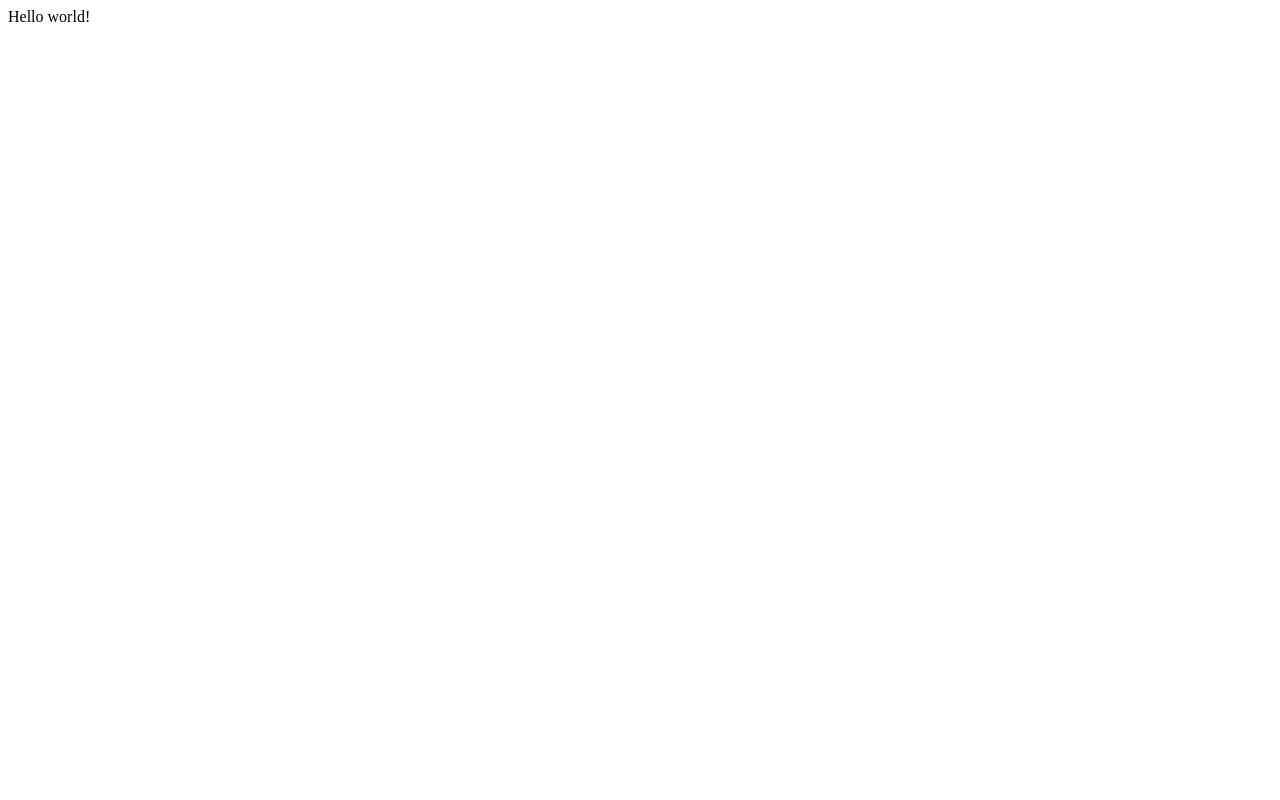
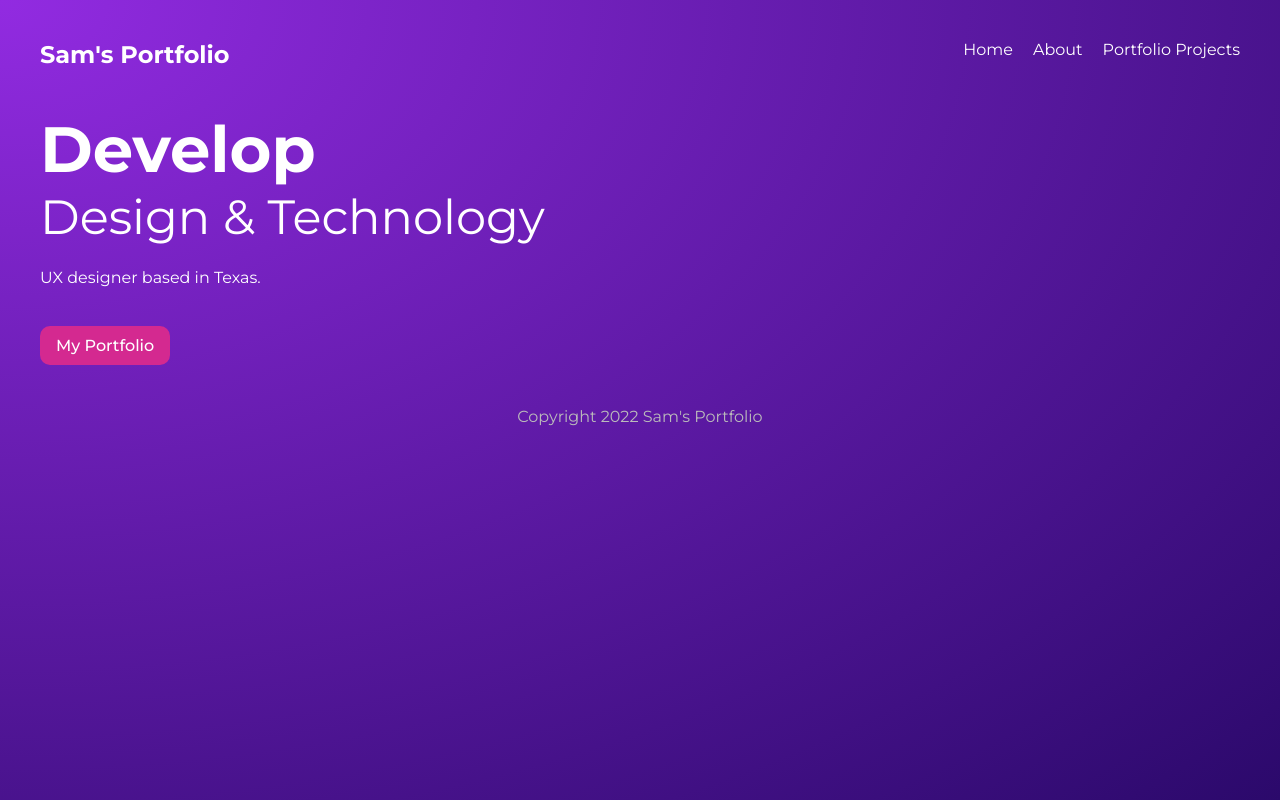
Before and after one commit to mashaw22/Gatsby-Practice-Portfolio, a Gatsby site: page / in a window 1280 px wide. Built offline with nearby package versions, Linux system fonts and the light colour scheme; Gatsby itself is replaced by a stand-in of ours.

Commit message:
set up site pages

```diff
--- /dev/null
+++ b/src/components/Layout.js
@@ -0,0 +1,17 @@
+import React from 'react'
+import Navbar from './Navbar'
+import "../styles/global.css"
+
+export default function Layout({children}) {
+  return (
+    <div className="layout">
+        <Navbar />
+        <div className="content">
+            {children}
+        </div>
+        <footer>
+            <p>Copyright 2022 Sam's Portfolio</p>
+        </footer>
+    </div>
+  )
+}
--- /dev/null
+++ b/src/components/Navbar.js
@@ -0,0 +1,15 @@
+import { Link } from 'gatsby'
+import React from 'react'
+
+export default function Navbar() {
+  return (
+    <nav>
+        <h1>Sam's Portfolio</h1>
+        <div className="links">
+            <Link to="/">Home</Link>
+            <Link to="/about">About</Link>
+            <Link to="/projects">Portfolio Projects</Link>
+        </div>
+    </nav>
+  )
+}
--- a/src/pages/index.js
+++ b/src/pages/index.js
@@ -1,5 +1,19 @@
-import React from "react"
+import { Link } from 'gatsby'
+import React from 'react'
+import Layout from '../components/Layout'
+import {header, btn} from "../styles/home.module.css"
 
 export default function Home() {
-  return <div>Hello world!</div>
+  return (
+    <Layout>
+      <section className={header}>
+        <div>
+          <h2>Develop</h2>
+          <h3>Design & Technology</h3>
+          <p>UX designer based in Texas.</p>
+          <Link to="/projects" className={btn}>My Portfolio</Link>
+        </div>
+      </section>
+    </Layout>
+  )
 }
--- /dev/null
+++ b/src/styles/global.css
@@ -0,0 +1,50 @@
+@import url('https://fonts.googleapis.com/css2?family=Montserrat:wght@300;400;500;700&display=swap');
+
+* {
+  margin: 0;
+  padding: 0;
+  text-decoration: none;
+  font-family: "Montserrat";
+  color: white;
+}
+html, body {
+  min-height: 100%;
+}
+body {
+  background: radial-gradient(at top left, rgba(146,43,225,1) 0%, rgba(43,9,107,1) 100%);
+  background-repeat: no-repeat;
+}
+p {
+  margin: 16px auto;
+  line-height: 1.5em;
+}
+
+/* layout & nav */
+.layout {
+  max-width: 1200px;
+  margin: 0 auto;
+}
+nav {
+  display: grid;
+  grid-template-columns: 1fr 1fr;
+  margin: 40px auto;
+}
+nav .links {
+  display: inline-block;
+  text-align: right;
+}
+nav a {
+  display: inline-block;
+  margin-left: 20px;
+  font-weight: 400;
+  padding-bottom: 8px;
+  border-bottom: 3px solid transparent;
+}
+nav a:hover {
+  border-color: white;
+}
+footer p{
+  text-align: center;
+  color: #bbb;
+  margin: 40px auto;
+}
--- /dev/null
+++ b/src/styles/home.module.css
@@ -0,0 +1,22 @@
+.header {
+    display: grid;
+    grid-template-columns: 1fr 1fr;
+    grid-gap: 40px;
+    align-items: center;
+  }
+  .header h2 {
+    font-size: 4em;
+  }
+  .header h3 {
+    font-size: 3em;
+    font-weight: 400;
+    margin-bottom: 20px;
+  }
+  .btn {
+    display: inline-block;
+    background: #D42990;
+    padding: 10px 16px;
+    border-radius: 10px;
+    margin-top: 20px;
+    font-weight: 500;
+  }
```
Also changed, not shown: src/pages/404.js (added, +13 -0 lines), src/pages/about.js (added, +13 -0 lines), src/pages/projects/index.js (added, +14 -0 lines), src/styles/projects.module.css (added, +11 -0 lines).
